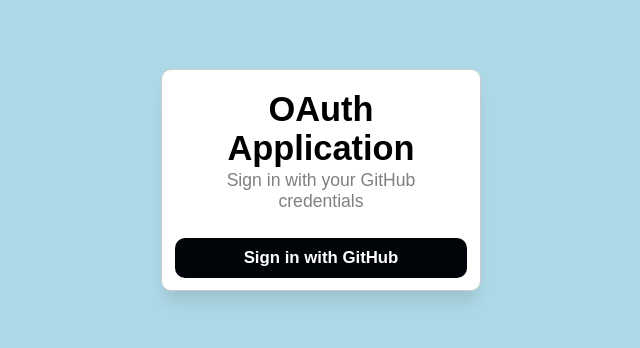
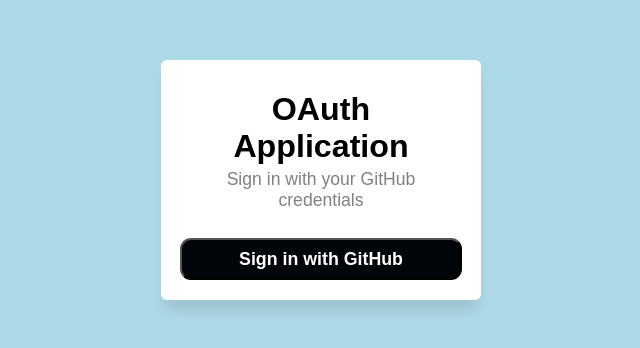
Before and after one commit to LukeJohnTherieau/mp-6, a Next.js app: page / in a window 1280 px wide. Shown: the part 220-568 px from the top of the page, without its empty margins (319-959 px from the left). Built offline with nearby package versions, Linux system fonts and the light colour scheme; no server answers.

Commit message:
Style changes

```diff
--- a/components/Login.tsx
+++ b/components/Login.tsx
@@ -9,24 +9,23 @@
     display: flex;
     flex-direction: column;
     background-color: white;
-    padding: 1%;
-    border-radius: 10px;
-    border: 1px solid #ccc;
-    box-shadow: 0 15px 15px -5px rgba(0, 0, 0, 0.1);
+    padding: 1.5%;
+    border-radius: 6px;
+    box-shadow: 0 14px 14px -4px rgba(0, 0, 0, 0.1);
     @media  screen and (max-width: 1000px) {
         width: 90%;
     }
 `;
 
 const StyledTitleGroup = styled.div`
-    padding: 2%;
+    padding: 3%;
     text-align: center;
 `;
 
 const StyledTitle = styled.h1`
     color: black;
-    padding: 0.5%;
-    font-size: calc(12px + 1.75vw);
+    padding: 1%;
+    font-size: calc(13px + 1.50vw);
 `;
 
 const StyledP = styled.p`
@@ -40,12 +39,11 @@
     width: 100%;
     background-color: #010409;
     color: white;
-    border: none;
-    padding: 10px;
-    border-radius: 10px;
+    padding: 3%;
+    border-radius: 11px;
     cursor: pointer;
     font-weight: bold;
-    font-size: calc(4px + 1vw);
+    font-size: calc(5px + 1vw);
 `;
 
 
--- a/components/Profile.tsx
+++ b/components/Profile.tsx
@@ -5,10 +5,22 @@
 import styled from "styled-components";
 
 
+const StyledTitleGroup = styled.div`
+    padding: 3%;
+    text-align: center;
+`;
+
+const StyledTitle = styled.h1`
+    color: black;
+    padding: 1%;
+    font-size: calc(13px + 1.50vw);
+`;
+
 const StyledP = styled.p`
-    color: gray;
+    color: black;
     padding: 0.5%;
     font-size: calc(8px + 0.75vw);
+    font-weight: bold;
 `;
 
 const StyledDiv = styled.div`
@@ -17,10 +29,9 @@
     display: flex;
     flex-direction: column;
     background-color: white;
-    padding: 1%;
-    border-radius: 10px;
-    border: 1px solid #ccc;
-    box-shadow: 0 15px 15px -5px rgba(0, 0, 0, 0.1);
+    padding: 1.5%;
+    border-radius: 6px;
+    box-shadow: 0 14px 14px -4px rgba(0, 0, 0, 0.1);
     @media  screen and (max-width: 1000px) {
         width: 90%;
     }
@@ -37,7 +48,6 @@
 const Info = styled.div`
     display: flex;
     flex-direction: column
-
 `;
 
 const StyledButton = styled.button`
@@ -45,25 +55,17 @@
     width: 100%;
     background-color: #010409;
     color: white;
-    border: none;
-    padding: 10px;
-    border-radius: 10px;
+    padding: 1%;
+    border-radius: 11px;
     cursor: pointer;
     font-weight: bold;
-    font-size: calc(4px + 1vw);
+    font-size: calc(5px + 1vw);
 `;
 
 const ProfilePicture = styled(Image)`
     border-radius: 50%;
     object-fit: cover;
-    margin: 5px;
-    @media  screen and (max-width: 1000px) {
-        width: 150px;
-        height: 150px;
-        border-radius: 50%;
-        object-fit: cover;
-        margin: 5px;
-    }
+    margin: 5%;
 `;
 
 
@@ -71,6 +73,9 @@
   if (session) {
     return (
       <StyledDiv>
+        <StyledTitleGroup>
+          <StyledTitle>My {session.user?.provider === "github" ? "GitHub" : session.user?.provider} Information</StyledTitle>
+        </StyledTitleGroup>
         <Core>
           {session?.user?.image ? (
             <ProfilePicture
@@ -82,11 +87,10 @@
             />
           ) : null}
           <Info>
-            <StyledP>Email: {session.user?.email}</StyledP>
-            <StyledP>Name: {session.user?.name}</StyledP>
-            <StyledP>Username: {session.user?.username}</StyledP>
-            <StyledP>Id: {session.user?.id}</StyledP>
-            <StyledP>Provider: {session.user?.provider}</StyledP>
+            <StyledP>{session.user?.name} </StyledP>
+            <StyledP>{session.user?.username}</StyledP>
+            <StyledP>{session.user?.email}</StyledP>
+            <StyledP>My Provider is {session.user?.provider === "github" ? "GitHub" : session.user?.provider}</StyledP>
           </Info>
         </Core>
         <StyledButton onClick={() => signOut()}>Sign out</StyledButton>
```
